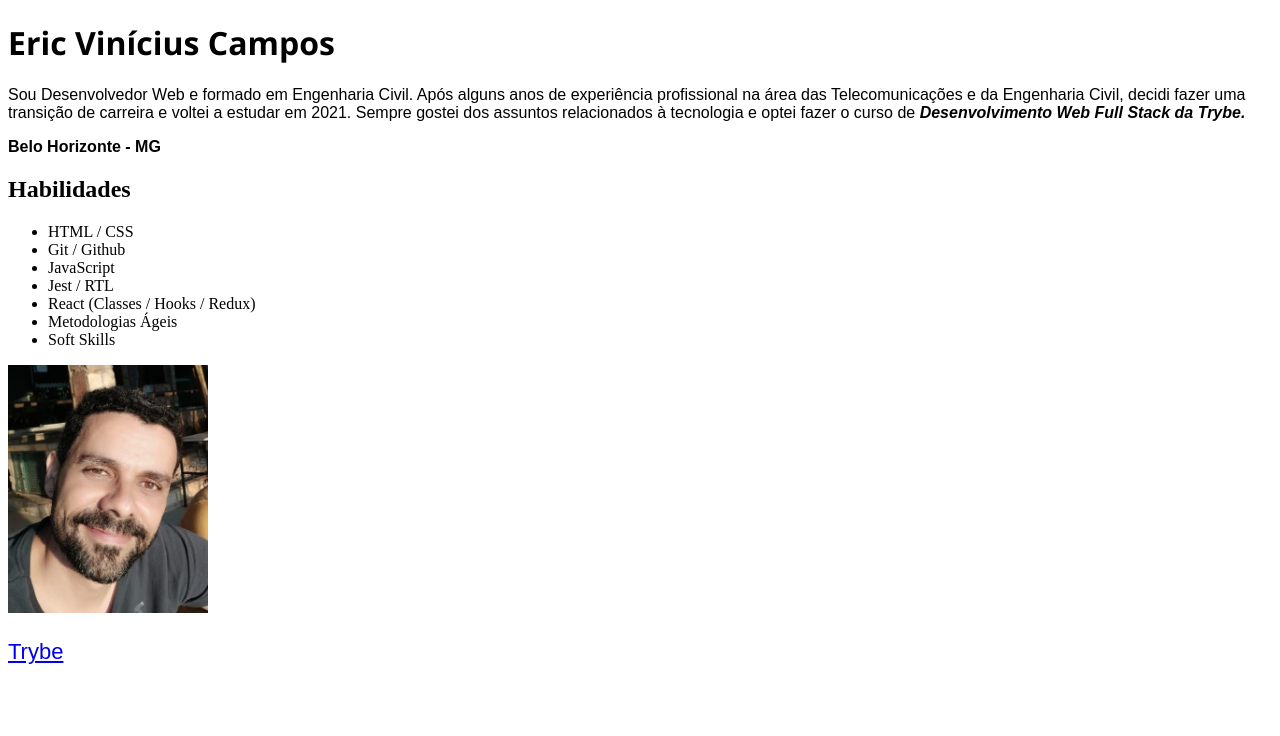
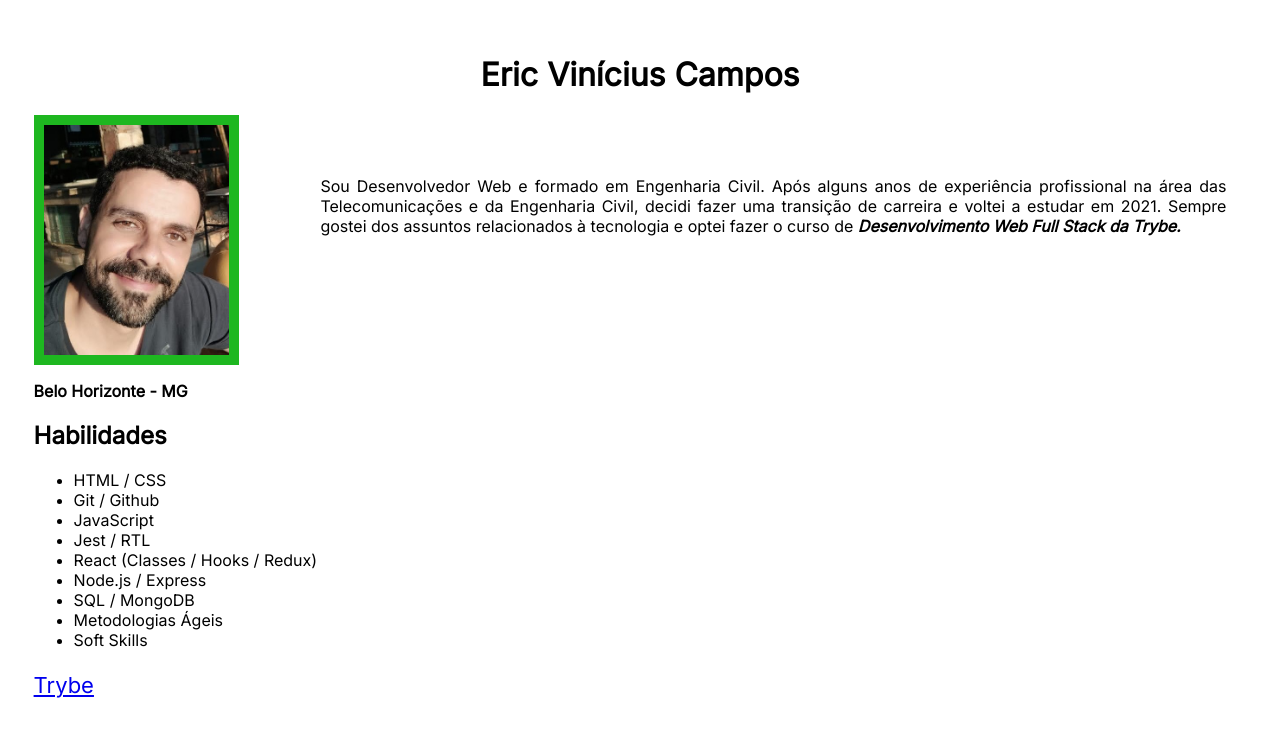
Before and after one commit to ericvinicius81/ericvinicius81.github.io, a plain HTML site: page index.html in a window 1280 px wide. Drawn offline with Linux system fonts and the light colour scheme.

Commit message:
alterações no css do portifólio

```diff
--- a/index.html
+++ b/index.html
@@ -6,22 +6,32 @@
     <meta name="viewport" content="width=device-width, initial-scale=1.0">
     <title>Portifólio</title>
     <link rel="stylesheet" href="style.css">
+    <style>
+        @import url('https://fonts.googleapis.com/css2?family=Inter&display=swap');
+    </style>
 </head>
 <body>
-    <h1>Eric Vinícius Campos</h1>
-    <p>Sou Desenvolvedor Web e formado em Engenharia Civil. Após alguns anos de experiência profissional na área das Telecomunicações e da Engenharia Civil, decidi fazer uma transição de carreira e voltei a estudar em 2021. Sempre gostei dos assuntos relacionados à tecnologia e optei fazer o curso de <strong><em>Desenvolvimento Web Full Stack da Trybe.</strong></em></p>
-    <p><strong>Belo Horizonte - MG</strong></p>
+    <div>
+        <h1 id="meu-nome">Eric Vinícius Campos</h1>
+        <div id="image-container">
+            <img src="eric.jpg" id="minha-foto" alt="Foto de Eric">
+            <p id="descricao">Sou Desenvolvedor Web e formado em Engenharia Civil. Após alguns anos de experiência profissional na área das Telecomunicações e da Engenharia Civil, decidi fazer uma transição de carreira e voltei a estudar em 2021. Sempre gostei dos assuntos relacionados à tecnologia e optei fazer o curso de <strong><em>Desenvolvimento Web Full Stack da Trybe.</strong></em></p>
+        </div>
+    </div>
+    <p id="cidade-estado"><strong>Belo Horizonte - MG</strong></p>
     <h2>Habilidades</h2>
-    <ul>
+    <ul id="lista-habilidades">
         <li>HTML / CSS</li>
         <li>Git / Github</li>
         <li>JavaScript</li>
         <li>Jest / RTL</li>
         <li>React (Classes / Hooks / Redux)</li>
+        <li>Node.js / Express</li>
+        <li>SQL / MongoDB</li>
         <li>Metodologias Ágeis</li>
         <li>Soft Skills</li>
     </ul>
-    <img src="eric.jpg" width="200px" alt="Foto de Eric">
+
     <p id="trybe"><a href="https://www.betrybe.com">Trybe</a></p>
 </body>
 </html>
--- a/style.css
+++ b/style.css
@@ -1,10 +1,33 @@
-h1 {
-    font-family: 'Segoe UI', Tahoma, Geneva, Verdana, sans-serif;
+body {
+    padding: 2%;
+    font-family: 'Inter', sans-serif;
 }
-p {
-    font-family: Arial, Helvetica, sans-serif;
+
+#meu-nome {
+    text-align: center;
 }
+
+#minha-foto {
+    float: left;
+    height: 230px;
+    padding: 10px;
+    background-color: #1eb720;
+}
+
+#image-container {
+    height: 250px;
+    position: relative;
+}
+
+#descricao {
+    text-align: justify;
+    position: absolute;
+    top: 10%;
+    left: 22%;
+    padding: 20px;
+}
+
 #trybe {
     font-size: 22px;
-    color: aquamarine;
+    color: #1eb720;
 }
```
